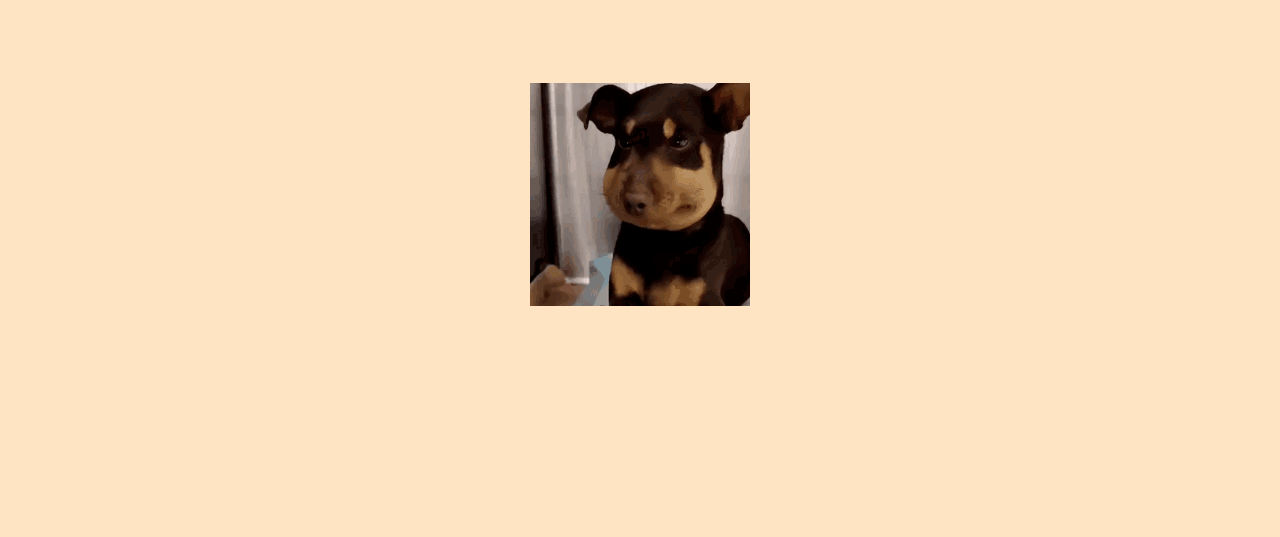
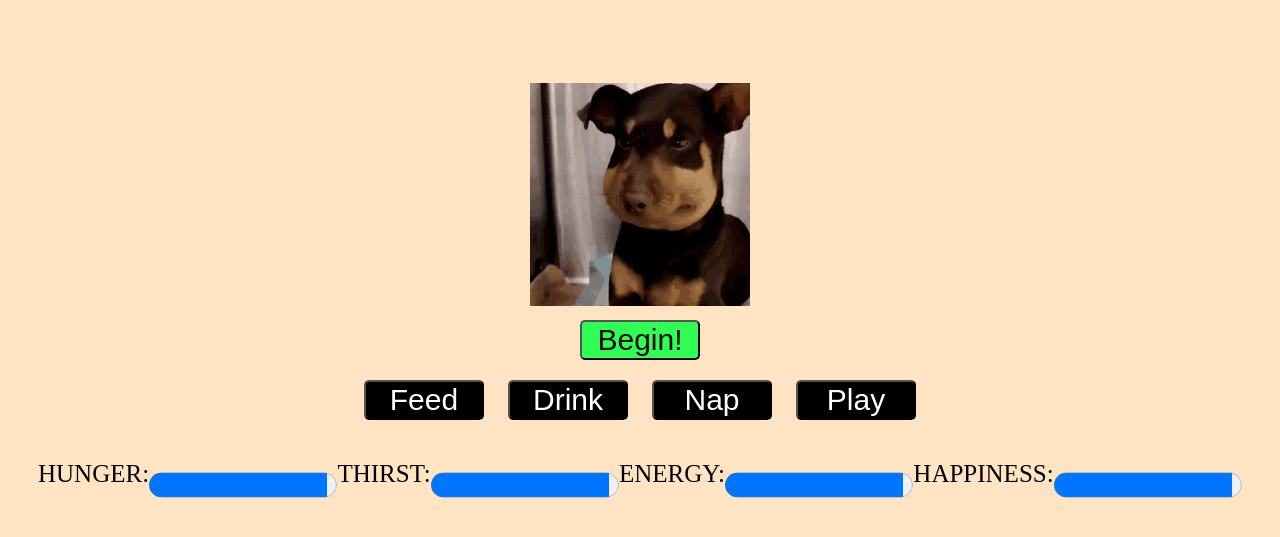
Before and after one commit to fullstack-developer23/Cyberpet-Challenge, a plain HTML site: page index.html in a window 1280 px wide. Both pictures are taken after a click on the picture 476 px from the left and 492 px from the top of the page. Shown: the part 329-866 px from the top of the page. Before the commit the page ends 800 px from the top, so only its background shows below. Drawn offline with Linux system fonts and the light colour scheme.

Commit message:
added button actions and progress bars

```diff
--- a/app.js
+++ b/app.js
@@ -35,7 +35,7 @@ const startGame = (selectedPet) => {
     selectedImg.src=`./images/${selectedPet}.gif`;
     healthBar.style.display = "block";
     buttons.style.display = "block";
-
+    progress
     }
 
 
@@ -46,11 +46,17 @@ let selectedPet = ""
 let tiger = document.getElementById("tiger.gif");
 let dog = document.getElementById("dog.gif");
 let cat = document.getElementById("cat.gif");
-let animalImg = document.getElementById("animalImg")
-let chosen = document.getElementById("chosen")
-let selectedImg = document.getElementById("selectedImg")
-let healthBar = document.getElementById("healthBar")
-let buttons = document.getElementById("buttons")
+let animalImg = document.getElementById("animalImg");
+let chosen = document.getElementById("chosen");
+let selectedImg = document.getElementById("selectedImg");
+let healthBar = document.getElementById("healthBar");
+let buttons = document.getElementById("buttons");
+let progress = document.getElementById("progress");
+let play = document.getElementById("play");
+let hunger = document.getElementById("hunger");
+let thirst = document.getElementById("thirst");
+let energy = document.getElementById("energy");
+let happiness = document.getElementById("happiness");
 // event listeners for the three animal buttons.
 
 tiger.addEventListener("click", () => {
@@ -67,6 +73,13 @@ dog.addEventListener("click", () => {
 cat.addEventListener("click", () => {
     selectedPet = "cat";
     startGame(selectedPet)
+})
+
+play.addEventListener("click", () => {
+    hunger.value -= 1
+    thirst.value -= 1
+    energy.value -= 1
+    happiness.value -= 1
 })
 
 
--- a/index.html
+++ b/index.html
@@ -21,27 +21,35 @@
         <img id="cat.gif" class="gifs" src ="./images/cat.gif">
       </div>
 
-   <div id="chosen" class = "actions">
+   <div id="chosen" class="actions">
     <img id="selectedImg" class="selectedAnimal" src="">
+    <br>
+    <button id="play" class="play">Begin!</button>
       <div id="buttons">
-        <button id="feed">Feed</button>
-        <button id="drink">Drink</button>
-        <button id="nap">Nap</button>
-        <button id="play">Play</button>
+        <button id="feed" class="button">Feed</button>
+        <button id="drink" class="button">Drink</button>
+        <button id="nap" class="button">Nap</button>
+        <button id="play" class="button">Play</button>
+      </div>
+      <div class="progressBar">
+
+          <label for="hunger" class="progressLabel">HUNGER:</label>
+          <progress id="hunger" class="progress" value="95" max="100"></progress>
+          <label for="thirst" class="progressLabel">THIRST:</label>
+          <progress id="thirst" class="progress" value="95" max="100"> </progress>
+          <label for="energy" class="progressLabel">ENERGY:</label>
+          <progress id="energy" class="progress" value="95" max="100"></progress>
+          <label for="happiness" class="progressLabel">HAPPINESS:</label>
+          <progress id="happiness" class="progress" value="95" max="100"></progress>
       </div>
    </div>
 
-   <div class="healthBar">
-    <div class = "healthBar"> hungry </div>
-    <div class = "healthBar"> thristy </div>
-    <div class = "healthBar"> tired </div>
-    <div class = "healthBar"> relax </div>
+
 
     <div id="gameOver">
       <h2>Game Over</h2>
 
     </div>
-  </div>
 
 
 
--- a/style.css
+++ b/style.css
@@ -23,16 +23,18 @@ html{
     font-size: 100px;
 }
 
-#buttons{
-    align-items: center;
-    font-size: 100px;
-    justify-content: center;
-    text-align: center;
-    display: none;
+.button{
+    font-size: 30px;
+    width: 120px;
+    margin: 10px;
+    background-color: black;
+    color: white;
+    height: 40px;
+    border-radius: 5px;
 }
 
 .actions{
-
+    display: none;
 }
 
 #feed{
@@ -47,15 +49,32 @@ html{
 
 }
 
-#play{
-
+.play{
+    font-size: 30px;
+    width: 120px;
+    margin: 10px;
+    background-color: rgb(47, 255, 85);
+    color: rgb(11, 5, 5);
+    height: 40px;
+    border-radius: 5px;
 }
 
+.progressLabel{
+    font-size: 25px;
+}
 
-.healthBar{
+.progress{
+    font-size: 50px;
+}
+
+.progressBar{
+    display: flex;
+    flex-direction: row;
     color: black;
-    background-color: rgba(0, 255, 72, 0.729);
-    display: none;
+    justify-content: center;
+    padding: 20px;
+    margin: 10px;
+
 }
 
 #gameOver{
```
